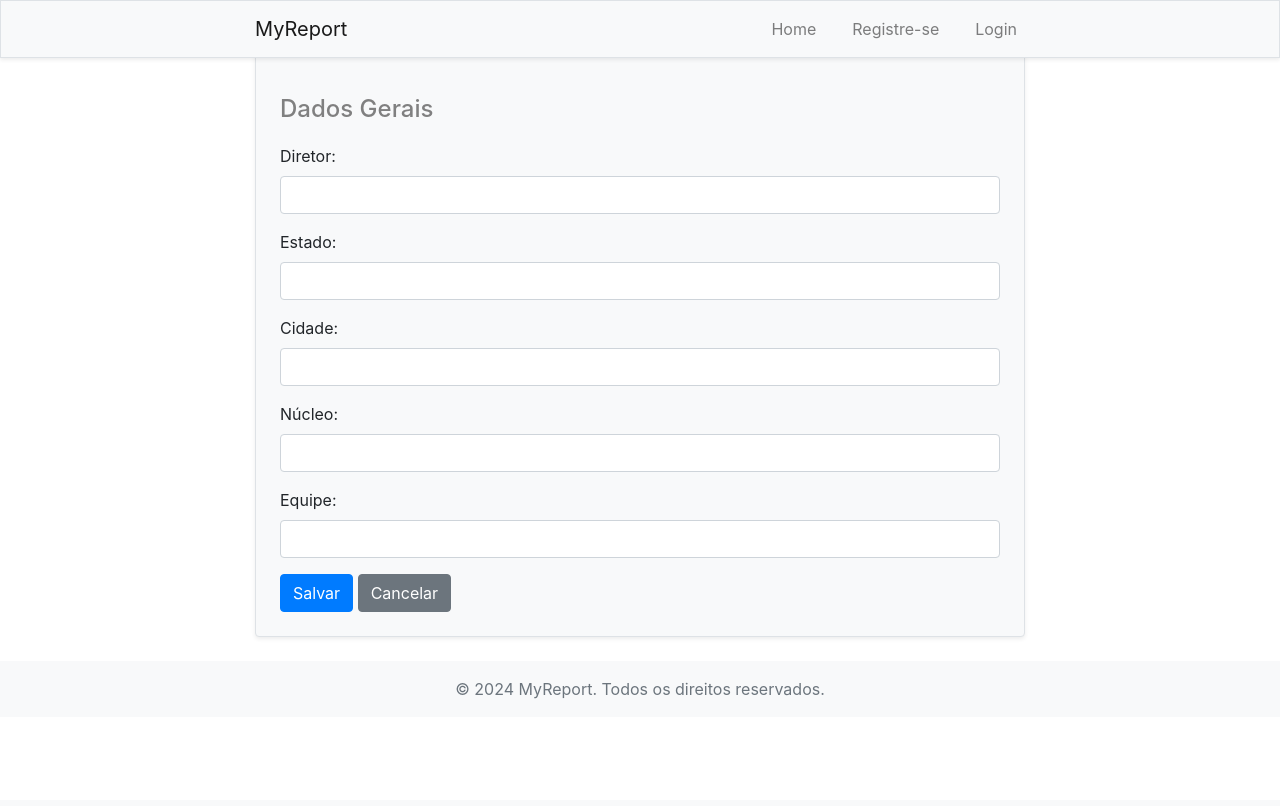
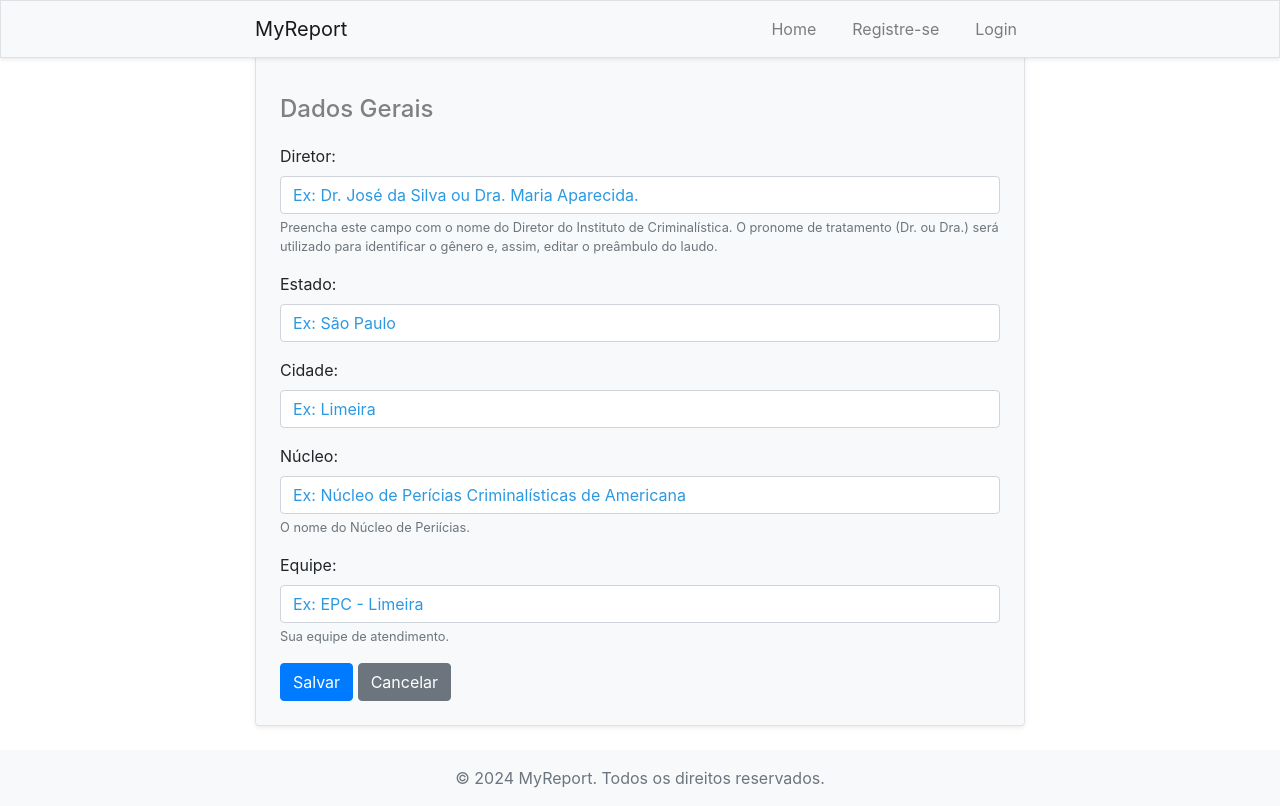
Before and after one commit to PeritoCriminal/NewReport, a Django app: template newreportapp/templates/registration/user_attributes_to_report.html in a window 1280 px wide. Before the commit the page ends 699 px from the top, so only its background shows below. Run offline with Django 5.2, Linux system fonts and the light colour scheme; the template is opened without the code that fills it: values that come from a table or form of the project are taken from there, others are empty; some libraries are stand-ins or nearby versions.

Commit message:
continuando ajustes nos formulários

```diff
--- a/newreportapp/forms/user/user_attributes_to_report_form.py
+++ b/newreportapp/forms/user/user_attributes_to_report_form.py
@@ -15,12 +15,18 @@ class UserAttributesToReportForm(forms.ModelForm):
             'team': 'Equipe',
         }
         widgets = {
-            'director': forms.TextInput(attrs={'class': 'form-control', 'maxlength': 150}),
-            'state': forms.TextInput(attrs={'class': 'form-control', 'maxlength': 150}),
-            'city': forms.TextInput(attrs={'class': 'form-control', 'maxlength': 150}),
-            'unit': forms.TextInput(attrs={'class': 'form-control', 'maxlength': 150}),
-            'team': forms.TextInput(attrs={'class': 'form-control', 'maxlength': 150}),
+            'director': forms.TextInput(attrs={'class': 'form-control', 'maxlength': 150, 'placeholder':'Ex: Dr. José da Silva ou Dra. Maria Aparecida.'}, ),
+            'state': forms.TextInput(attrs={'class': 'form-control', 'maxlength': 150, 'placeholder': 'Ex: São Paulo'}),
+            'city': forms.TextInput(attrs={'class': 'form-control', 'maxlength': 150, 'placeholder': 'Ex: Limeira'}),
+            'unit': forms.TextInput(attrs={'class': 'form-control', 'maxlength': 150, 'placeholder': 'Ex: Núcleo de Perícias Criminalísticas de Americana'}),
+            'team': forms.TextInput(attrs={'class': 'form-control', 'maxlength': 150, 'placeholder': 'Ex: EPC - Limeira'}),
         }
+        help_texts = {
+            'director': 'Preencha este campo com o nome do Diretor do Instituto de Criminalística. O pronome de tratamento (Dr. ou Dra.) será utilizado para identificar o gênero e, assim, editar o preâmbulo do laudo.',
+            'unit': 'O nome do Núcleo de Periícias.',
+            'team': 'Sua equipe de atendimento.'
+        }
+
 
     def __init__(self, *args, **kwargs):
         super(UserAttributesToReportForm, self).__init__(*args, **kwargs)
--- a/newreportapp/templates/registration/user_attributes_to_report.html
+++ b/newreportapp/templates/registration/user_attributes_to_report.html
@@ -5,13 +5,26 @@
 {% block title %}Index{% endblock title %}
 
 {% block content %}
+    <form class="mt-4 border p-4 bg-light shadow-sm rounded" method="post">
+        {% csrf_token %}
+        <h4 class="titulo-2">Dados Gerais</h4>
 
-            <form class="mt-4 border p-4 bg-light shadow-sm rounded" method="post">
-                {% csrf_token %}
-                <h4 class="titulo-2">Dados Gerais</h4>
-                {{ form.as_p }}
-                <button type="submit" class="btn btn-primary">Salvar</button>
-                <button type="button" class="btn btn-secondary" onclick="window.location.href='{% url 'home' %}'">Cancelar</button>
-            </form>
+        {% for field in form %}
+            <div class="mb-3">
+                {{ field.label_tag }} <!-- Exibe o rótulo do campo -->
+                {{ field }} <!-- Renderiza o campo de entrada -->
 
+                {% if field.help_text %} <!-- Exibe o help_text, caso exista -->
+                    <small class="form-text text-muted">{{ field.help_text }}</small>
+                {% endif %}
+
+                {% for error in field.errors %} <!-- Exibe as mensagens de erro, se houver -->
+                    <div class="text-danger">{{ error }}</div>
+                {% endfor %}
+            </div>
+        {% endfor %}
+
+        <button type="submit" class="btn btn-primary">Salvar</button>
+        <button type="button" class="btn btn-secondary" onclick="window.location.href='{% url 'home' %}'">Cancelar</button>
+    </form>
 {% endblock content %}
```
Also changed, not shown: newreportapp/forms/report/header_report_form.py (+13 -6 lines), newreportapp/templates/report/header_report.html (+18 -2 lines).
